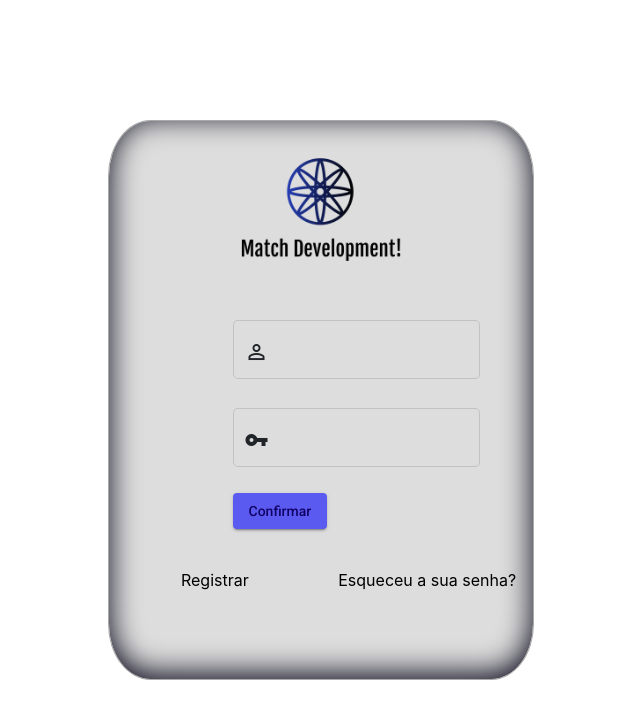
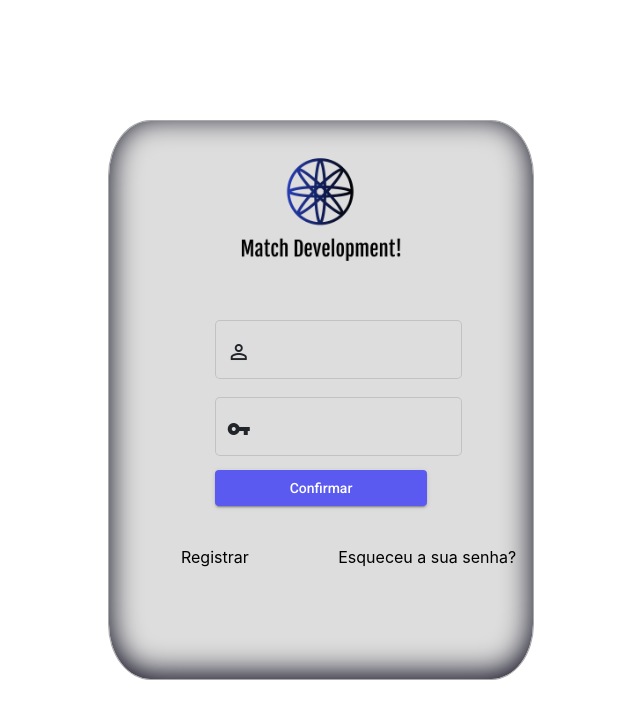
Before and after one commit to marceloarauj/MatchDevelopment, an Angular app: page /login in a window 1280 px wide. Shown: the top 718 px of the page, without its empty margins (319-959 px from the left). Built offline with nearby package versions, Linux system fonts and the light colour scheme.

Commit message:
Arrumando Botao Tela de Login

```diff
--- a/src/app/pages/login-page/login-page.component.css
+++ b/src/app/pages/login-page/login-page.component.css
@@ -34,3 +34,8 @@ a{
 .separa-icone-do-input{
     margin-right: 19px;
 }
+
+.botao-formatado{
+    width:100%;
+    color: #FFFFFF;
+}
--- a/src/app/pages/login-page/login-page.component.html
+++ b/src/app/pages/login-page/login-page.component.html
@@ -10,7 +10,7 @@
                     </div>
                 </div>
                 <div class="row justify-content-center">
-                    <div class="col-5 remove-padding">
+                    <div class="col-6 remove-padding">
                         <mat-form-field appearance="outline">
                             <mat-icon matPrefix class="separa-icone-do-input">person_outline</mat-icon>
                             <input matInput>
@@ -18,7 +18,7 @@
                     </div>
                 </div>
                 <div class="row justify-content-center">
-                    <div class="col-5 remove-padding">
+                    <div class="col-6 remove-padding">
                         <mat-form-field appearance="outline">
                             <mat-icon matPrefix class="separa-icone-do-input">vpn_key</mat-icon>
                             <input type="password" matInput>
@@ -26,8 +26,8 @@
                     </div>
                 </div>
                 <div class="row justify-content-center">
-                    <div class="col-5 remove-padding">
-                        <button mat-raised-button color="accent">Confirmar</button>
+                    <div class="col-6 remove-padding">
+                        <button class="botao-formatado" mat-raised-button color="accent">Confirmar</button>
                     </div>
                 </div>
                 <div class="row justify-content-center separar-linha">
--- a/src/estilo-random.scss
+++ b/src/estilo-random.scss
@@ -1,5 +1,10 @@
 @import '~@angular/material/theming';
 @include mat-core();
+
+.mat-form-field-wrapper{
+  padding-bottom: 10px;
+  padding-top: -10px;
+}
 
 $minha-cor: (
   50: rgb(0,0,0),
```
